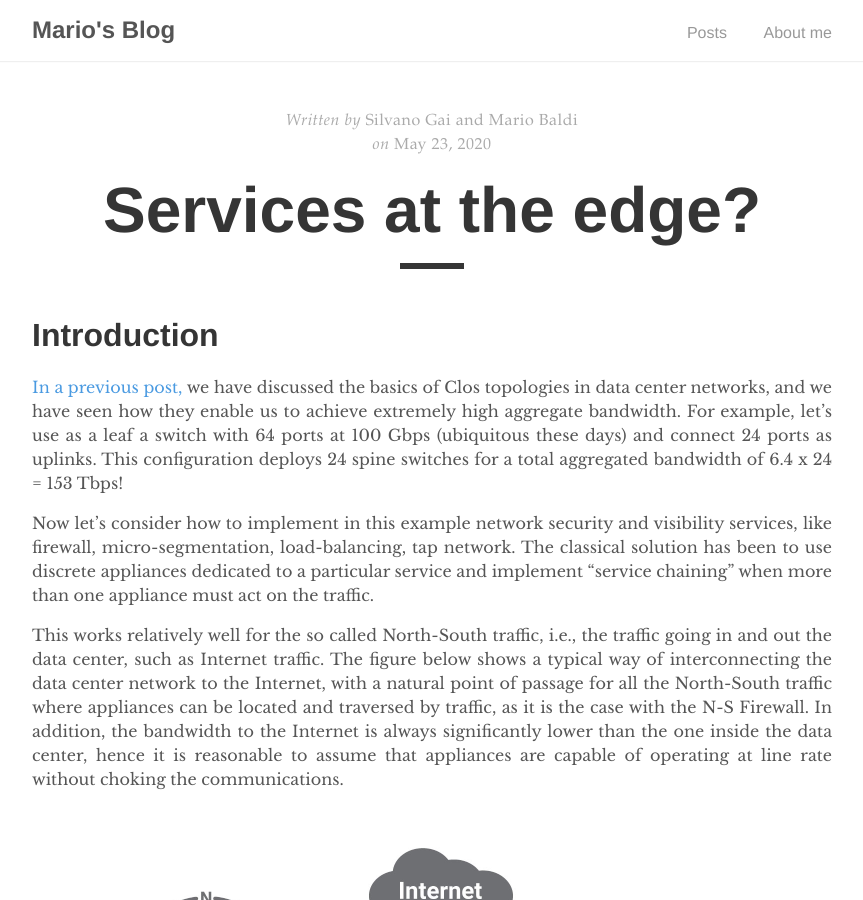
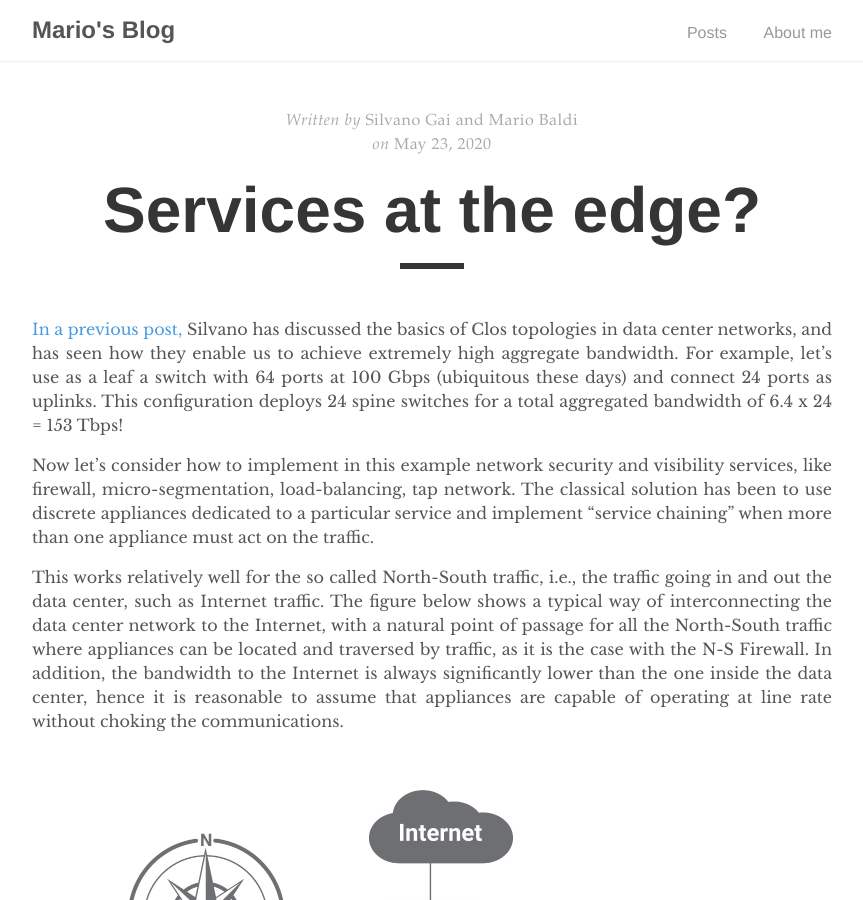
Before and after one commit to mariobaldi/mariobaldi.github.io, a Jekyll site: the page built from _posts/2020-05-23-service-edge.md, in a window 1280 px wide and 900 px high. Shown: the whole window, without its empty margins (208-1071 px from the left). Built offline with Jekyll 4.4.1, drawn with Linux system fonts in a browser that asks for light colours; comment, search, counter and statistics services are not loaded.

Commit message:
Removed introduction heading

```diff
--- a/_posts/2020-05-23-service-edge.md
+++ b/_posts/2020-05-23-service-edge.md
@@ -9,9 +9,7 @@ excerpt: Silvano Gai and Mario Baldi point of view
 description: Where to implement network, security and storage services
 ---
 
-# Introduction
-
-[In a previous post,](https://silvanogai.github.io/posts/clos-part1/) we have discussed the basics of Clos topologies in data center networks, and we have seen how they enable us to achieve extremely high aggregate bandwidth. For example, let's use as a leaf a switch with 64 ports at 100 Gbps (ubiquitous these days) and connect 24 ports as uplinks. This configuration deploys 24 spine switches for a total aggregated bandwidth of 6.4 x 24 = 153 Tbps!
+[In a previous post,](https://silvanogai.github.io/posts/clos-part1/) Silvano has discussed the basics of Clos topologies in data center networks, and has seen how they enable us to achieve extremely high aggregate bandwidth. For example, let's use as a leaf a switch with 64 ports at 100 Gbps (ubiquitous these days) and connect 24 ports as uplinks. This configuration deploys 24 spine switches for a total aggregated bandwidth of 6.4 x 24 = 153 Tbps!
 
 Now let's consider how to implement in this example network security and visibility services, like firewall, micro-segmentation, load-balancing, tap network. The classical solution has been to use discrete appliances dedicated to a particular service and implement "service chaining" when more than one appliance must act on the traffic.
 
```
